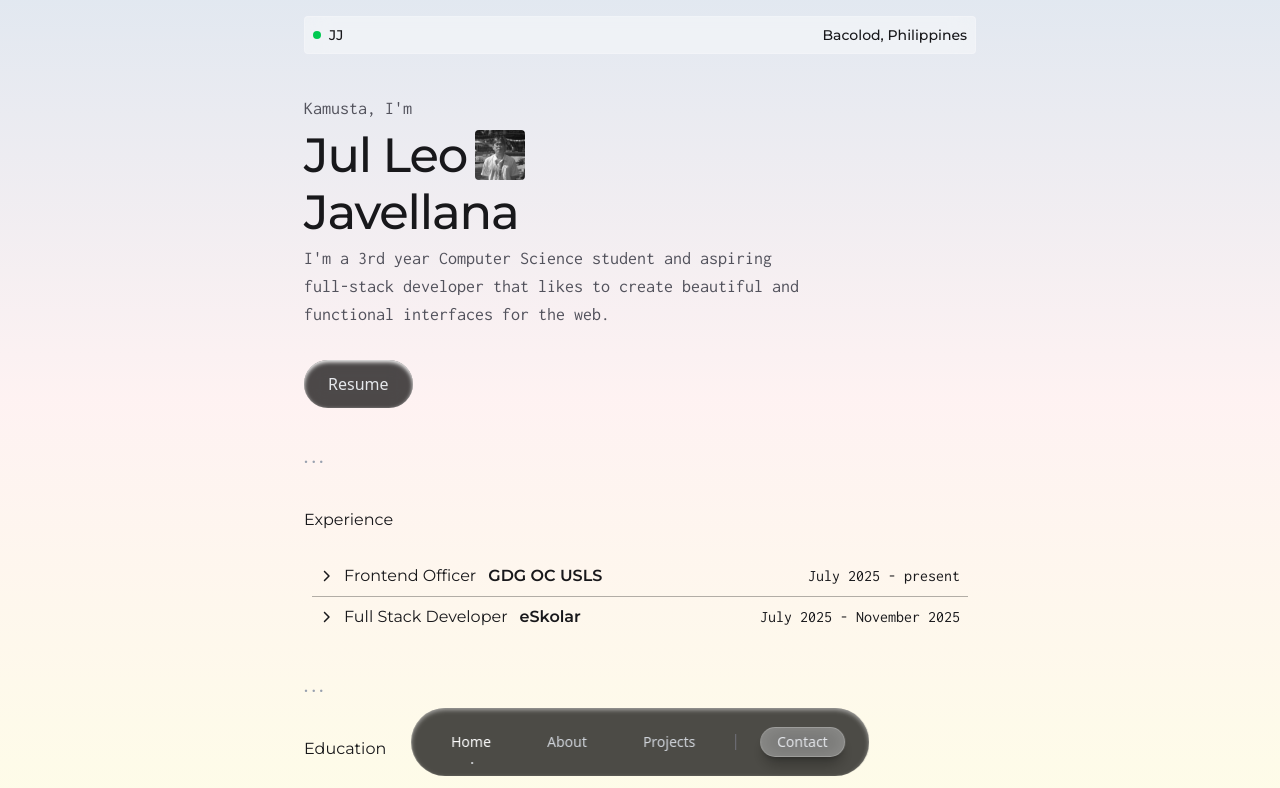
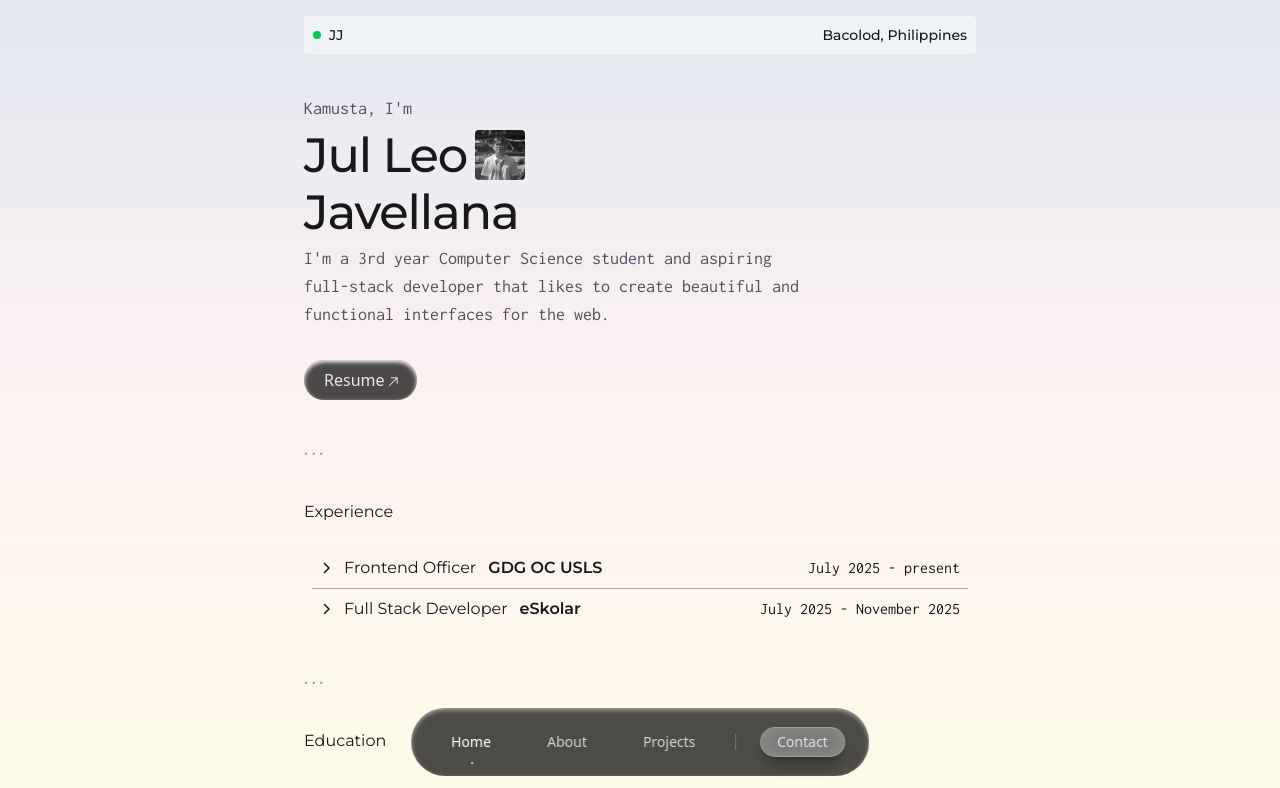
Before and after one commit to gen1chiro/portfolio, a Next.js app: page / in a window 1280 px wide. Shown: the top 788 px of the page. Built offline with nearby package versions, Linux system fonts and the light colour scheme.

Commit message:
chore: add contact links

```diff
--- a/components/hero/hero-button.tsx
+++ b/components/hero/hero-button.tsx
@@ -1,13 +1,17 @@
 import { motion } from 'motion/react';
+import { GoArrowUpRight } from "react-icons/go";
 
 export default function HeroButton() {
     return (
-        <motion.button
+        <motion.a
+            href='/resume.pdf'
+            target='_blank'
             whileHover={{ scale: 1.04 }}
             whileTap={{ scale: 0.98 }}
-            className='bg-glass-dark rounded-full px-6 py-3 text-gray-200 shadow-inner shadow-white'
+            className='flex items-center justify-center bg-glass-dark rounded-full ps-5 pe-4 py-2 text-gray-200 shadow-inner shadow-white'
         >
             Resume
-        </motion.button>
+            <GoArrowUpRight className='mt-1'/>
+        </motion.a>
     )
 }
--- a/components/shared/nav/nav-button.tsx
+++ b/components/shared/nav/nav-button.tsx
@@ -3,11 +3,12 @@ import { NavButtonProps } from "@/types";
 
 export default function NavButton({label}: NavButtonProps) {
     return (
-        <motion.button
-            whileHover={{ scale: 1.08 }}
-            whileTap={{ scale: 0.95 }}
+        <motion.a
+            href={'mailto:juljavellana1218@gmail.com?subject=Inquiry%20from%20Portfolio%20Website'}
+            whileHover={{ scale: 1.05 }}
+            whileTap={{ scale: 0.98 }}
             className='bg-glass-white rounded-full px-4 py-1 text-gray-200 shadow-lg shadow-black/30'>
             {label}
-        </motion.button>
+        </motion.a>
     )
 }
```
Also changed, not shown: 1 other file (tests, documents, lock files or other folders).
